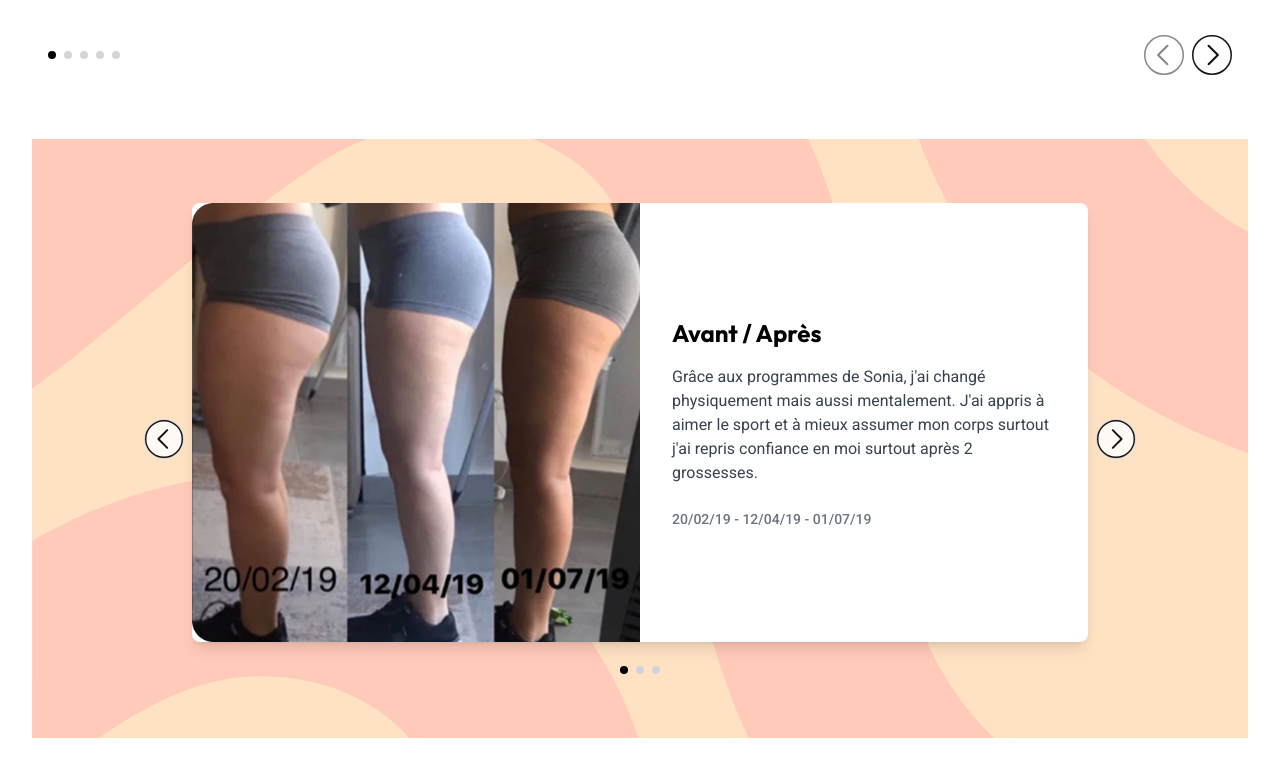
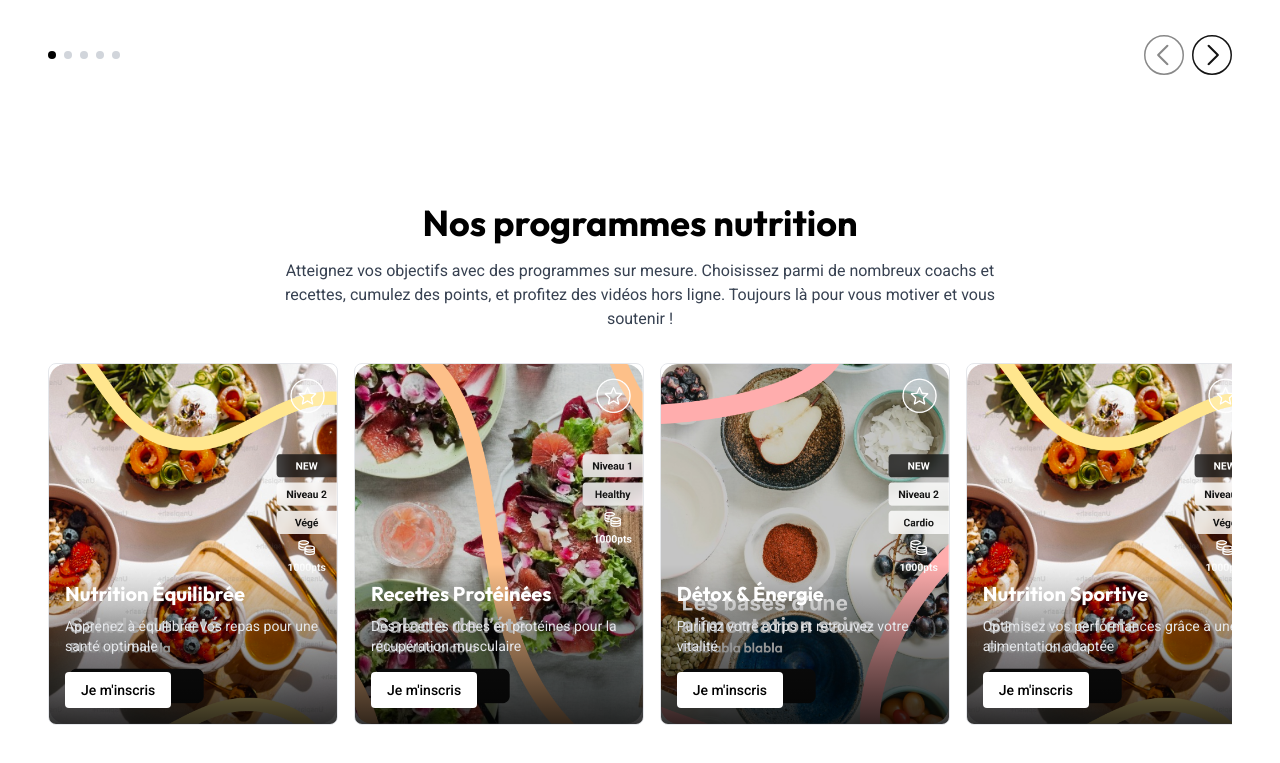
Before and after one commit to FabienFr/top-body-challenge-landing, a Next.js app: page / in a window 1280 px wide. Shown: the part 1800-2563 px from the top of the page. Built offline with nearby package versions, Linux system fonts and the light colour scheme.

Commit message:
adding animations on scroll

```diff
--- a/src/app/components/Application.tsx
+++ b/src/app/components/Application.tsx
@@ -4,118 +4,55 @@ import Image from "next/image";
 
 export default function Application() {
   return (
-    <section className="relative py-20 bg-[#FFF0EE] overflow-hidden">
+    <section className="relative py-20 overflow-hidden">
       <div className="relative z-10 container-custom">
         <div className="mb-12 text-center">
-          <h2 className="mb-4 text-3xl font-bold md:text-4xl">
-            Une application pensée pour vous
-          </h2>
+          <h2 className="mb-4 text-3xl font-bold md:text-4xl">Une application pensée pour vous</h2>
         </div>
 
         <div className="relative max-w-4xl mx-auto">
-          <div
-            className="relative mx-auto"
-            style={{ width: "700px", height: "300px" }}
-          >
+          <div className="relative mx-auto" style={{ width: "700px", height: "300px" }}>
             <div className="absolute left-1/2 top-1/2 -translate-x-1/2 -translate-y-1/2 w-[350px] h-[300px] z-0">
-              <Image
-                src="/images/AppBg.png"
-                alt=""
-                fill
-                className="object-cover rounded-xl"
-                priority
-              />
+              <Image src="/images/AppBg.png" alt="" fill className="object-cover rounded-xl" priority />
             </div>
 
             <div className="absolute left-1/2 top-1/2 -translate-x-1/2 -translate-y-[56.5%] z-10">
-              <Image
-                src="/images/AppPersonna.png"
-                alt="Personne sportive"
-                width={300}
-                height={450}
-                className="object-contain"
-              />
+              <Image src="/images/AppPersonna.png" alt="Personne sportive" width={300} height={450} className="object-contain" />
             </div>
 
             <div className="absolute top-[5%] left-[15%] z-20 animate-float-slow">
-              <Image
-                src="/images/AppMySpace.png"
-                alt="Points"
-                width={120}
-                height={90}
-                className="object-contain"
-              />
+              <Image src="/images/AppMySpace.png" alt="Points" width={120} height={90} className="object-contain" />
             </div>
 
             <div className="absolute top-[10%] right-[15%] z-20 animate-float">
-              <Image
-                src="/images/AppCalendrier.png"
-                alt="Calendrier"
-                width={140}
-                height={100}
-                className="object-contain"
-              />
+              <Image src="/images/AppCalendrier.png" alt="Calendrier" width={140} height={100} className="object-contain" />
             </div>
 
             <div className="absolute top-[36%] right-[20%] z-20 animate-float-slow">
-              <Image
-                src="/images/AppHug.png"
-                alt="Communauté"
-                width={90}
-                height={90}
-                className="object-contain"
-              />
+              <Image src="/images/AppHug.png" alt="Communauté" width={90} height={90} className="object-contain" />
             </div>
 
             <div className="absolute bottom-[30%] right-[20%] z-20 animate-float">
-              <Image
-                src="/images/AppDifficulty.png"
-                alt="Niveaux de difficulté"
-                width={100}
-                height={40}
-                className="object-contain"
-              />
+              <Image src="/images/AppDifficulty.png" alt="Niveaux de difficulté" width={100} height={40} className="object-contain" />
             </div>
 
             <div className="absolute bottom-0 right-[28%] z-20 animate-float">
-              <Image
-                src="/images/AppChat.png"
-                alt="Niveaux de difficulté"
-                width={80}
-                height={32}
-                className="object-contain scale-75"
-              />
+              <Image src="/images/AppChat.png" alt="Niveaux de difficulté" width={80} height={32} className="object-contain scale-75" />
             </div>
 
             <div className="absolute bottom-[3%] right-[45%] z-20 animate-float-slow">
-              <Image
-                src="/images/AppReview.png"
-                alt="Évaluations"
-                width={120}
-                height={87.27}
-                className="object-contain scale-125"
-              />
+              <Image src="/images/AppReview.png" alt="Évaluations" width={120} height={87.27} className="object-contain scale-125" />
             </div>
 
             <div className="absolute bottom-[5%] left-[10%] z-20 animate-float">
-              <Image
-                src="/images/AppCard.png"
-                alt="Programme"
-                width={160}
-                height={160}
-                className="object-contain"
-              />
+              <Image src="/images/AppCard.png" alt="Programme" width={160} height={160} className="object-contain" />
             </div>
           </div>
         </div>
 
         {/* Texte explicatif en dessous */}
         <div className="max-w-2xl mx-auto mt-12 text-center">
-          <p className="text-gray-700">
-            Notre application vous accompagne à chaque étape de votre parcours
-            fitness. Suivez vos progrès, planifiez vos entraînements et
-            rejoignez une communauté motivante.
-          </p>
+          <p className="text-gray-700">Notre application vous accompagne à chaque étape de votre parcours fitness. Suivez vos progrès, planifiez vos entraînements et rejoignez une communauté motivante.</p>
         </div>
       </div>
     </section>
--- a/src/app/components/Hero.tsx
+++ b/src/app/components/Hero.tsx
@@ -1,9 +1,23 @@
+"use client";
+
+import { useEffect, useState } from "react";
 import Image from "next/image";
 
 export default function Hero() {
+  const [scrollY, setScrollY] = useState(0);
+
+  useEffect(() => {
+    const handleScroll = () => {
+      setScrollY(window.scrollY);
+    };
+
+    window.addEventListener("scroll", handleScroll);
+    return () => window.removeEventListener("scroll", handleScroll);
+  }, []);
+
   return (
-    <section className="relative w-full overflow-hidden bg-white min-h-[650px] lg:min-h-[576px] lg:max-h-[576px]">
-      <div className="absolute inset-0 z-0">
+    <section className="relative w-full overflow-hidden bg-white aspect-video min-h-[650px] lg:min-h-[576px] lg:max-h-[576px]">
+      <div className="absolute inset-0 z-0" style={{ transform: `translateY(${scrollY * 0.3}px)` }}>
         <Image src="/images/LandingImage.png" alt="" width={1920} height={1080} className="h-full w-full object-cover md:object-center object-[25%_center]" />
       </div>
 
@@ -16,7 +30,7 @@ export default function Hero() {
           <h1 className="mb-4 text-3xl font-bold text-black md:text-4xl">Votre Partenaire Fitness Quotidien</h1>
           <p className="mb-6 text-sm text-gray-700 md:text-base">Nous vous proposons des programmes sportifs et nutritionnels variés, accessibles sur mobile et desktop. Cumulez des points grâce à la gamification et téléchargez des vidéos pour des sessions hors ligne.</p>
           <div className="flex">
-            <button className="px-6 py-3 text-white transition-colors bg-black rounded-md hover:bg-gray-800">Je m&apos;abonne</button>
+            <button className="btn-primary">Je m&apos;abonne</button>
           </div>
         </div>
       </div>
--- a/src/app/components/ProgrammesSportifs.tsx
+++ b/src/app/components/ProgrammesSportifs.tsx
@@ -45,15 +45,12 @@ export default function ProgrammesSportifs() {
 
   const handleScroll = useCallback(() => {
     if (scrollContainerRef.current) {
-      const { scrollLeft, scrollWidth, clientWidth } =
-        scrollContainerRef.current;
+      const { scrollLeft, scrollWidth, clientWidth } = scrollContainerRef.current;
       setShowLeftArrow(scrollLeft > 0);
       setShowRightArrow(scrollLeft < scrollWidth - clientWidth - 10);
 
       // Calculer l'index actif basé sur le défilement
-      const cardWidth =
-        scrollContainerRef.current.querySelector(".card-item")?.clientWidth ||
-        0;
+      const cardWidth = scrollContainerRef.current.querySelector(".card-item")?.clientWidth || 0;
       const newIndex = Math.round(scrollLeft / cardWidth);
       if (newIndex !== activeIndex) {
         setActiveIndex(newIndex);
@@ -87,47 +84,21 @@ export default function ProgrammesSportifs() {
     <section className="py-16">
       <div className="px-4 mx-auto max-w-7xl">
         <div className="mb-8 text-center">
-          <h2 className="mb-4 text-3xl font-bold font-outfit md:text-4xl">
-            Nos programmes sportifs
-          </h2>
-          <p className="max-w-3xl mx-auto text-gray-700">
-            Atteignez vos objectifs avec des programmes sur mesure. Choisissez
-            parmi de nombreux coachs et recettes, cumulez des points, et
-            profitez des vidéos hors ligne. Toujours là pour vous motiver et
-            vous soutenir !
-          </p>
+          <h2 className="mb-4 text-3xl font-bold font-outfit md:text-4xl">Nos programmes sportifs</h2>
+          <p className="max-w-3xl mx-auto text-gray-700">Atteignez vos objectifs avec des programmes sur mesure. Choisissez parmi de nombreux coachs et recettes, cumulez des points, et profitez des vidéos hors ligne. Toujours là pour vous motiver et vous soutenir !</p>
         </div>
 
         <div className="relative">
-          <div
-            ref={scrollContainerRef}
-            className="flex gap-4 pb-6 overflow-x-auto scrollbar-hide"
-            onScroll={handleScroll}
-          >
+          <div ref={scrollContainerRef} className="flex gap-4 pb-6 overflow-x-auto scrollbar-hide" onScroll={handleScroll}>
             {programmes.map((programme) => (
-              <Card
-                key={programme.id}
-                className="card-item min-w-[280px] flex-shrink-0 overflow-hidden"
-              >
+              <Card key={programme.id} className="card-item min-w-[280px] flex-shrink-0 overflow-hidden transition-all duration-300 hover:shadow-xl hover:-translate-y-1">
                 <CardContent className="p-0">
                   <div className="relative h-[360px] w-full">
-                    <Image
-                      src={programme.image}
-                      alt={programme.title}
-                      width={280}
-                      height={360}
-                      className="object-cover w-full h-full"
-                    />
+                    <Image src={programme.image} alt={programme.title} width={280} height={360} className="object-cover w-full h-full" />
                     <div className="absolute bottom-0 left-0 right-0 p-4 text-white bg-gradient-to-t from-black/80 to-transparent">
-                      <h3 className="mb-2 text-xl font-bold">
-                        {programme.title}
-                      </h3>
-                      <p className="mb-4 text-sm text-gray-200">
-                        {programme.description}
-                      </p>
-                      <button className="px-4 py-2 text-sm font-medium text-black bg-white rounded hover:bg-gray-100">
-                        Je m&apos;inscris
-                      </button>
+                      <h3 className="mb-2 text-xl font-bold">{programme.title}</h3>
+                      <p className="mb-4 text-sm text-gray-200">{programme.description}</p>
+                      <button className="px-4 py-2 text-sm font-medium text-black bg-white rounded hover:bg-gray-100">Je m&apos;inscris</button>
                     </div>
                   </div>
                 </CardContent>
@@ -145,8 +116,7 @@ export default function ProgrammesSportifs() {
                   onClick={() => {
                     if (scrollContainerRef.current) {
                       const container = scrollContainerRef.current;
-                      const cardWidth =
-                        container.querySelector(".card-item")?.clientWidth || 0;
+                      const cardWidth = container.querySelector(".card-item")?.clientWidth || 0;
                       container.scrollTo({
                         left: cardWidth * index,
                         behavior: "smooth",
@@ -160,31 +130,11 @@ export default function ProgrammesSportifs() {
             </div>
 
             <div className="flex space-x-2">
-              <button
-                onClick={() => scrollTo("left")}
-                className={`${!showLeftArrow && "opacity-50 cursor-not-allowed"}`}
-                disabled={!showLeftArrow}
-                aria-label="Précédent"
-              >
-                <Image
-                  src="/images/LeftArrow.svg"
-                  alt="Précédent"
-                  width={40}
-                  height={40}
-                />
+              <button onClick={() => scrollTo("left")} className={`${!showLeftArrow && "opacity-50 cursor-not-allowed"}`} disabled={!showLeftArrow} aria-label="Précédent">
+                <Image src="/images/LeftArrow.svg" alt="Précédent" width={40} height={40} />
               </button>
-              <button
-                onClick={() => scrollTo("right")}
-                className={`${!showRightArrow && "opacity-50 cursor-not-allowed"}`}
-                disabled={!showRightArrow}
-                aria-label="Suivant"
-              >
-                <Image
-                  src="/images/RightArrow.svg"
-                  alt="Suivant"
-                  width={40}
-                  height={40}
-                />
+              <button onClick={() => scrollTo("right")} className={`${!showRightArrow && "opacity-50 cursor-not-allowed"}`} disabled={!showRightArrow} aria-label="Suivant">
+                <Image src="/images/RightArrow.svg" alt="Suivant" width={40} height={40} />
               </button>
             </div>
           </div>
--- /dev/null
+++ b/src/app/components/ui/reveal.tsx
@@ -0,0 +1,53 @@
+"use client";
+
+import { useEffect, useRef, useState } from "react";
+import { cn } from "@/app/isomorphic/utils";
+
+interface RevealProps {
+  children: React.ReactNode;
+  className?: string;
+  delay?: number;
+  direction?: "up" | "down" | "left" | "right";
+}
+
+export function Reveal({ children, className, delay = 0, direction = "up" }: RevealProps) {
+  const [isVisible, setIsVisible] = useState(false);
+  const ref = useRef<HTMLDivElement>(null);
+
+  const directionClasses = {
+    up: "translate-y-10",
+    down: "-translate-y-10",
+    left: "translate-x-10",
+    right: "-translate-x-10",
+  };
+
+  useEffect(() => {
+    const observer = new IntersectionObserver(
+      ([entry]) => {
+        if (entry.isIntersecting) {
+          setTimeout(() => {
+            setIsVisible(true);
+          }, delay);
+        }
+      },
+      { threshold: 0.1 }
+    );
+
+    const currentRef = ref.current;
+    if (currentRef) {
+      observer.observe(currentRef);
+    }
+
+    return () => {
+      if (currentRef) {
+        observer.unobserve(currentRef);
+      }
+    };
+  }, [delay]);
+
+  return (
+    <div ref={ref} className={cn("transition-all duration-700 ease-out", isVisible ? "opacity-100 transform-none" : `opacity-0 ${directionClasses[direction]}`, className)}>
+      {children}
+    </div>
+  );
+}
--- a/src/app/globals.css
+++ b/src/app/globals.css
@@ -34,6 +34,14 @@
   .container-custom {
     @apply w-full max-w-7xl mx-auto px-4 sm:px-6 lg:px-8;
   }
+
+  .btn-primary {
+    @apply px-6 py-3 text-white transition-all duration-300 bg-black rounded-md hover:bg-gray-800 hover:shadow-lg active:scale-95;
+  }
+
+  .btn-secondary {
+    @apply px-6 py-3 transition-all duration-300 bg-white border border-gray-300 rounded-md hover:bg-gray-50 hover:shadow-md active:scale-95;
+  }
 }
 
 /* Masquer la barre de défilement tout en permettant le défilement */
--- a/src/app/layout.tsx
+++ b/src/app/layout.tsx
@@ -30,10 +30,10 @@ export default function RootLayout({ children }: { children: React.ReactNode })
 }
 
 export const metadata: Metadata = {
-  title: "Sonia Tlev - Programmes de fitness",
+  title: "Sonia Tlev - Top Body challenge",
   description: "Transformez votre corps et votre vie avec les programmes de fitness de Sonia Tlev",
   openGraph: {
-    title: "Sonia Tlev - Programmes de fitness",
+    title: "Sonia Tlev - Top Body challenge",
     description: "Transformez votre corps et votre vie avec les programmes de fitness de Sonia Tlev",
     images: ["/images/og-image.png"],
   },
--- a/src/app/page.tsx
+++ b/src/app/page.tsx
@@ -9,20 +9,39 @@ import Abonnements from "./components/Abonnements";
 import Reseaux from "./components/ReseauxSociaux";
 import Faq from "./components/Faq";
 import Footer from "./components/Footer";
+import { Reveal } from "./components/ui/reveal";
 
 export default function HomePage() {
   return (
     <main className="w-full px-4 mx-auto max-w-7xl sm:px-6 md:px-8">
       <Hero />
+      <Reveal delay={200}>
         <Stats />
+      </Reveal>
+      <Reveal direction="left">
         <ProgrammesSportifs />
+      </Reveal>
+      <Reveal direction="right">
+        <ProgrammesNutrition />
+      </Reveal>
+      <Reveal direction="left">
+        <Coachs />
+      </Reveal>
+      <Reveal delay={300}>
         <AvantApres />
-      <Coachs />
+      </Reveal>
+      <Reveal delay={300}>
         <Application />
-      <ProgrammesNutrition />
+      </Reveal>
+      <Reveal delay={300}>
         <Abonnements />
+      </Reveal>
+      <Reveal direction="right">
         <Reseaux />
+      </Reveal>
+      <Reveal delay={200}>
         <Faq />
+      </Reveal>
       <Footer />
     </main>
   );
--- a/tailwind.config.js
+++ b/tailwind.config.js
@@ -1,10 +1,6 @@
 /** @type {import('tailwindcss').Config} */
 module.exports = {
-  content: [
-    "./src/pages/**/*.{js,ts,jsx,tsx,mdx}",
-    "./src/components/**/*.{js,ts,jsx,tsx,mdx}",
-    "./src/app/**/*.{js,ts,jsx,tsx,mdx}",
-  ],
+  content: ["./src/pages/**/*.{js,ts,jsx,tsx,mdx}", "./src/components/**/*.{js,ts,jsx,tsx,mdx}", "./src/app/**/*.{js,ts,jsx,tsx,mdx}"],
   theme: {
     extend: {
       fontFamily: {
@@ -14,14 +10,25 @@ module.exports = {
       animation: {
         float: "float 6s ease-in-out infinite",
         "float-slow": "float 8s ease-in-out infinite",
+        "pulse-slow": "pulse 4s cubic-bezier(0.4, 0, 0.6, 1) infinite",
+        "bounce-slow": "bounce 3s infinite",
+        scale: "scale 0.5s ease-out",
       },
       keyframes: {
         float: {
           "0%, 100%": { transform: "translateY(0)" },
           "50%": { transform: "translateY(-10px)" },
         },
+        scale: {
+          "0%": { transform: "scale(0.95)" },
+          "100%": { transform: "scale(1)" },
+        },
+      },
+      transitionProperty: {
+        height: "height",
+        spacing: "margin, padding",
       },
     },
   },
-  plugins: [],
+  plugins: [require("tailwindcss-animate")],
 };
```
Lines whose indentation alone changed are shown as unchanged.
